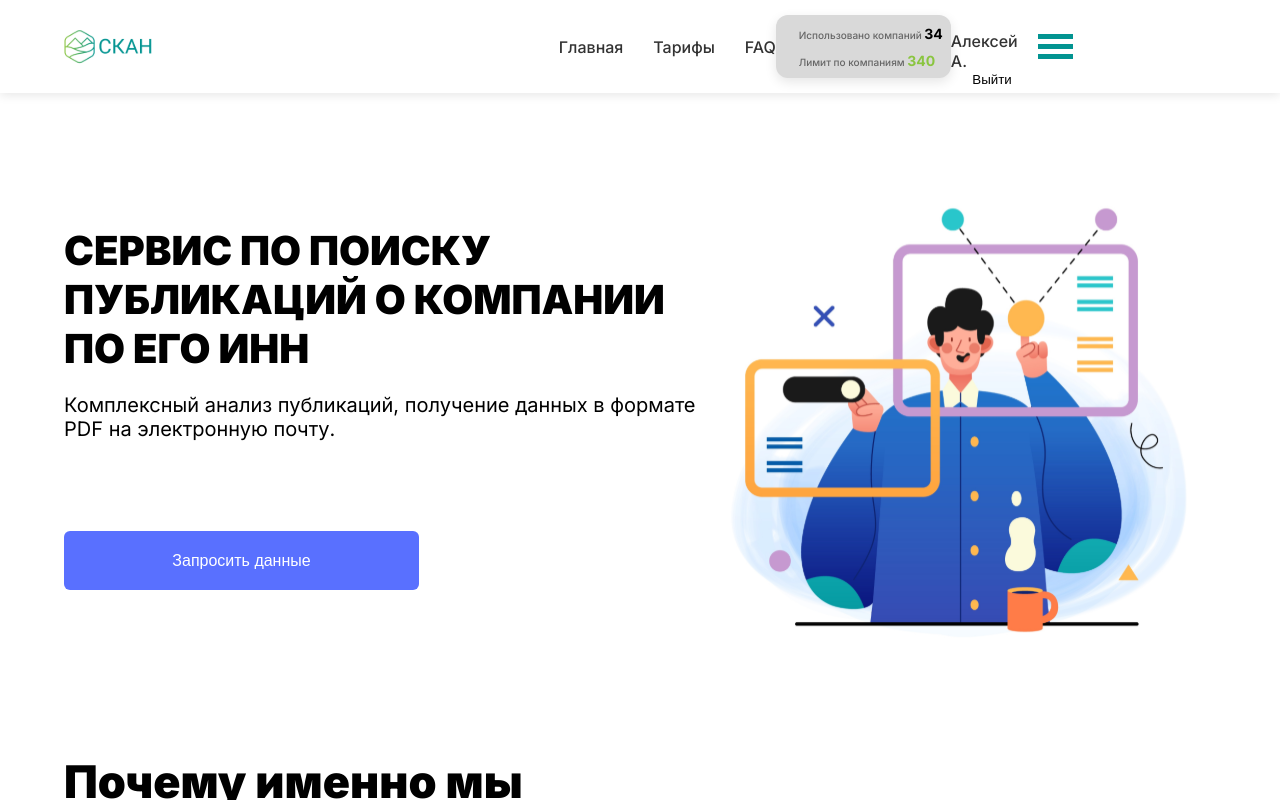
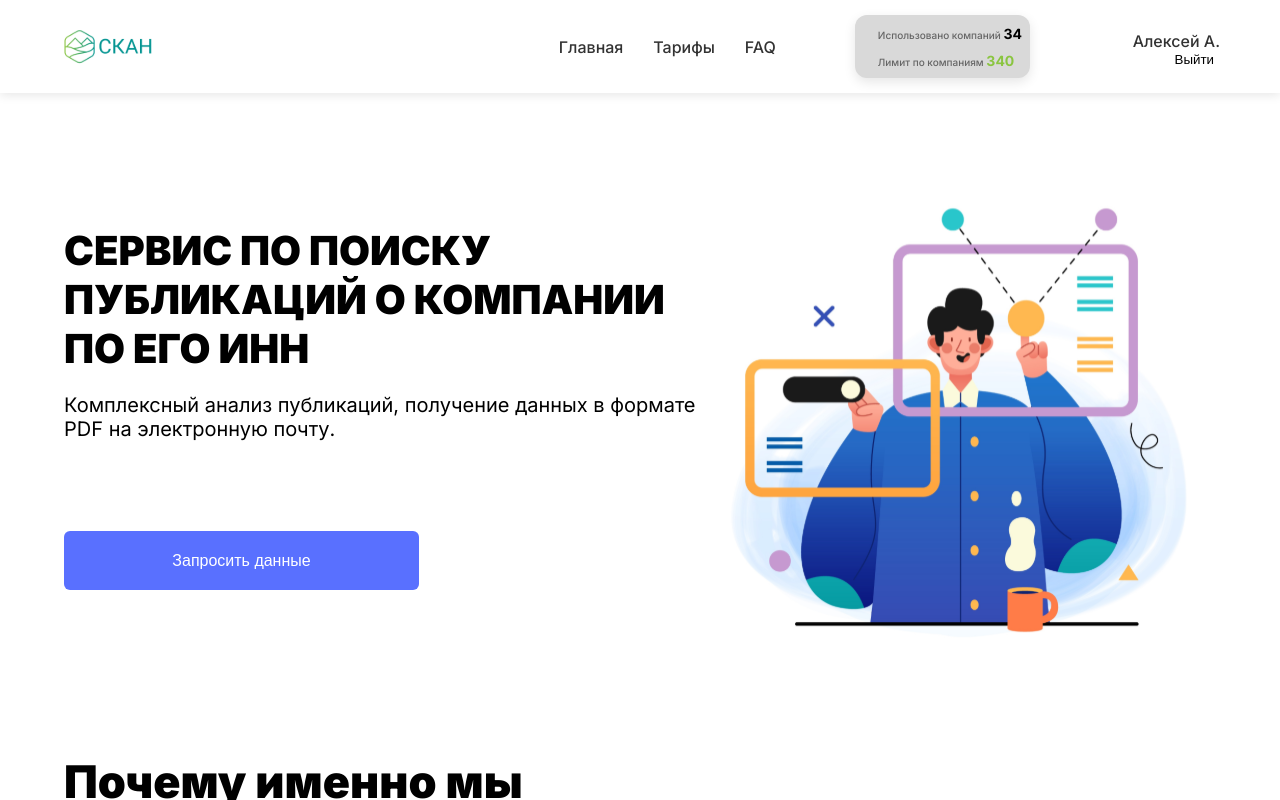
Before and after one commit to MargoG197/SkanProject, a React (Vite) app: page / in a window 1280 px wide. Shown: the top 800 px of the page. Built offline with nearby package versions, Linux system fonts and the light colour scheme.

Commit message:
finished with burgerMenu

```diff
--- a/src/components/HamburgerMenu/HamburgerMenu.tsx
+++ b/src/components/HamburgerMenu/HamburgerMenu.tsx
@@ -203,7 +203,6 @@
 
 // export default HamburgerMenu;
 
-
 import Button from "../Button/Button";
 import { useAuth } from "../../context/AuthContext";
 import "./index.css";
@@ -216,9 +215,9 @@ const HamburgerMenu = () => {
 
   useEffect(() => {
     if (isOpen) {
-      document.body.style.overflow = 'hidden';
+      document.body.style.overflow = "hidden";
     } else {
-      document.body.style.overflow = 'auto';
+      document.body.style.overflow = "auto";
     }
   }, [isOpen]);
 
@@ -232,22 +231,22 @@ const HamburgerMenu = () => {
 
   return (
     <>
-
       <div
         className="burgerMenuIcon"
         onClick={toggleMenu}
         style={{
           height: "25px",
-          display: "flex",
-					width:'100%',
+          width: "100%",
           justifyContent: "space-between",
           flexDirection: "column",
           cursor: "pointer",
           zIndex: 1001,
-					marginLeft: "20px"
+          marginLeft: "20px",
+          position: `${!isOpen ?  "relative" : "fixed"}`,
+          left: `${!isOpen ? "" :  "82%"}`,
+
         }}
       >
-
         <div
           style={{
             width: "35px",
@@ -280,7 +279,7 @@ const HamburgerMenu = () => {
       {createPortal(
         <>
           <div
-            className={`menu-overlay ${isOpen ? 'open' : ''}`}
+            className={`menu-overlay ${isOpen ? "open" : ""}`}
             onClick={toggleMenu}
             style={{
               position: "fixed",
@@ -289,39 +288,44 @@ const HamburgerMenu = () => {
               width: "100%",
               height: "100%",
               backgroundColor: "rgba(0, 0, 0, 0.5)",
-              opacity: 0,
-              visibility: "hidden",
-              transition: "opacity 0.3s ease, visibility 0.3s ease",
+              opacity: isOpen ? 1 : 0,
+              visibility: isOpen ? "visible" : "hidden",
+              transition: "opacity 0.3s ease",
               zIndex: 999,
-              ...(isOpen && {
-                opacity: 1,
-                visibility: "visible"
-              })
             }}
           />
-
           <div
-            className={`burger-menu-content ${isOpen ? 'open' : ''}`}
+            className={`burger-menu-content ${isOpen ? "open" : ""}`}
             style={{
               position: "fixed",
               top: 0,
-              right: "-100%",
+              right: 0,
               width: "100%",
               maxWidth: "100%",
               height: "100%",
+              zIndex: 1000,
+              overflow: "hidden",
+            }}
+          >
+            <div
+              style={{
+                position: "absolute",
+                top: 0,
+                right: isOpen ? "0" : "-100%",
+                width: "100%",
+                height: "100%",
                 backgroundColor: "#029491",
-              color: "white",
+                transition: "right 0.4s cubic-bezier(0.4, 0, 0.2, 1)",
+              }}
+            />
+            <div
+              style={{
+                position: "relative",
+                height: "100%",
                 padding: "20px",
-              boxSizing: "border-box",
-              transition: "right 0.5s cubic-bezier(0.4, 0, 0.2, 1)",
-              zIndex: 1000,
-              overflowY: "auto",
-              display: "flex",
-              flexDirection: "column",
-              alignItems: "center",
-              ...(isOpen && {
-                right: 0
-              })
+                opacity: isOpen ? 1 : 0,
+                transition: "opacity 0.4s ease 0.2s", // Задержка для синхронизации с движением
+                zIndex: 1001,
               }}
             >
               <img
@@ -331,14 +335,15 @@ const HamburgerMenu = () => {
                 style={{
                   width: "100px",
                   height: "auto",
-                marginLeft: "20px",
-								marginTop: "-30px",
-								alignSelf: 'flex-start',
-              }}/>
+                  marginLeft: "0px",
+                  marginTop: "-23px",
+                  alignSelf: "flex-start",
+                }}
+              />
               <nav>
                 <ul
                   style={{
-									width:'full',
+                    width: "full",
                     display: "flex",
                     flexDirection: "column",
                     listStyle: "none",
@@ -440,6 +445,7 @@ const HamburgerMenu = () => {
                 )}
               </div>
             </div>
+          </div>
         </>,
         portalRoot
       )}
--- a/src/components/HamburgerMenu/index.css
+++ b/src/components/HamburgerMenu/index.css
@@ -1,12 +1,10 @@
-/* .burgerMenu{
-	display: none;
-}
-.BurgerMenuScanLogo{
+.burgerMenuIcon{
 	display: none;
 }
 
+
 @media (max-width: 707px){
-	.burgerMenu{
-		display: block;
+	.burgerMenuIcon{
+		display: flex;
 	}
-} */
+}
```
Lines whose indentation alone changed are shown as unchanged.
